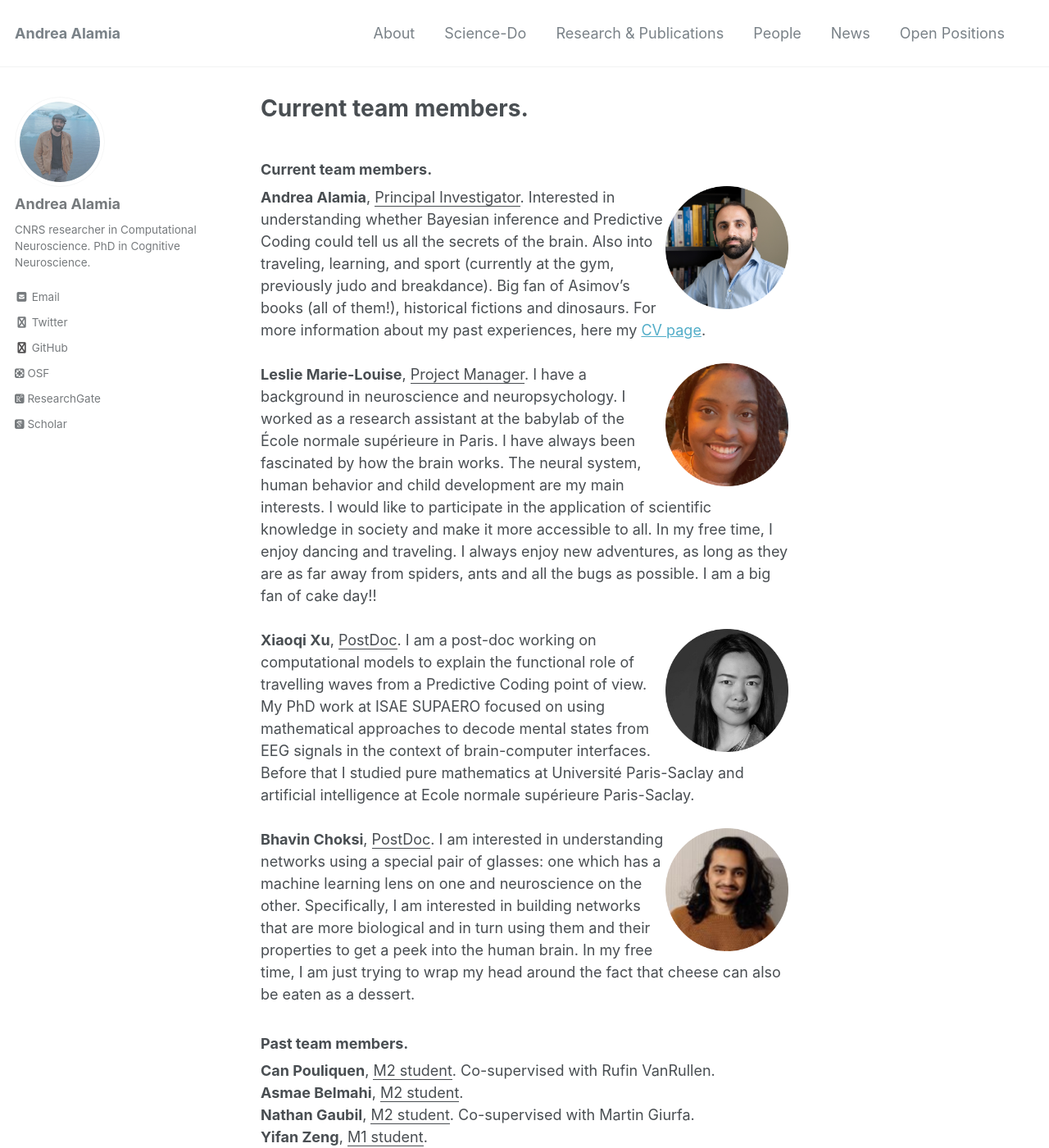
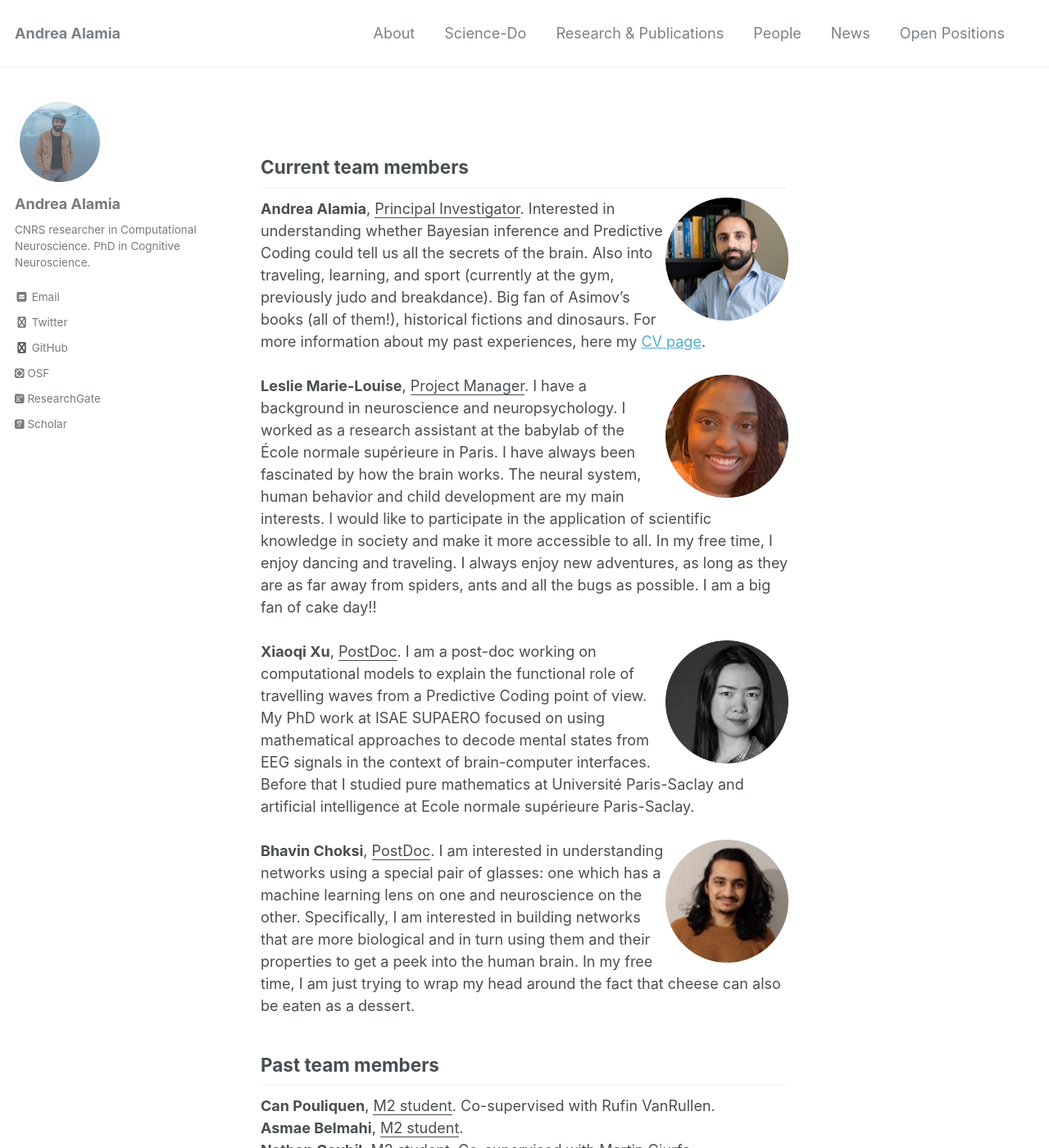
Before and after one commit to artipago/artipago.github.io, a Jekyll site: the page built from _pages/People.md, in a window 1280 px wide and 1400 px high. Shown: the whole window at 82% size. Built offline with Jekyll 4.4.1, drawn with Linux system fonts in a browser that asks for light colours; nearby versions of some CDN libraries; some web fonts are replaced; library files that are not in the unit come from our copies; our own code applies the rules of GitHub Pages for plain Markdown files.

Commit message:
Update People.md

```diff
--- a/_pages/People.md
+++ b/_pages/People.md
@@ -4,9 +4,8 @@ permalink: /People/
 classes: wide
 has_children: true
 ---
-
-
-### Current team members.
+<br>
+## Current team members
 <img style="float: right;" src="/assets/images/AlamiaRound.png" alt="People"  width="150" height="150">  **Andrea Alamia**, <ins>Principal Investigator</ins>. Interested in understanding whether Bayesian inference and Predictive Coding could tell us all the secrets of the brain. Also into traveling, learning, and sport (currently at the gym, previously judo and breakdance). Big fan of Asimov's books (all of them!), historical fictions and dinosaurs. For more information about my past experiences, here my [CV page](/CV.md). <br>
 <br>
 <img style="float: right;" src="/assets/images/LeslieRound.png" alt="People"  width="150" height="150">  **Leslie Marie-Louise**, <ins>Project Manager</ins>.
@@ -16,7 +15,7 @@ I have a background in neuroscience and neuropsychology. I worked as a research
 <br>
 <img style="float: right;" src="/assets/images/BhavinRound.png" alt="People"  width="150" height="150">  **Bhavin Choksi**, <ins>PostDoc</ins>. I am interested in understanding networks using a special pair of glasses: one which has a machine learning lens on one and neuroscience on the other. Specifically, I am interested in building networks that are more biological and in turn using them and their properties to get a peek into the human brain.  In my free time, I am just trying to wrap my head around the fact that cheese can also be eaten as a dessert. <br>
 
-### Past team members.
+## Past team members
 
 **Can Pouliquen**, <ins>M2 student</ins>. Co-supervised with Rufin VanRullen.<br>
 **Asmae Belmahi**, <ins>M2 student</ins>. <br>
```
